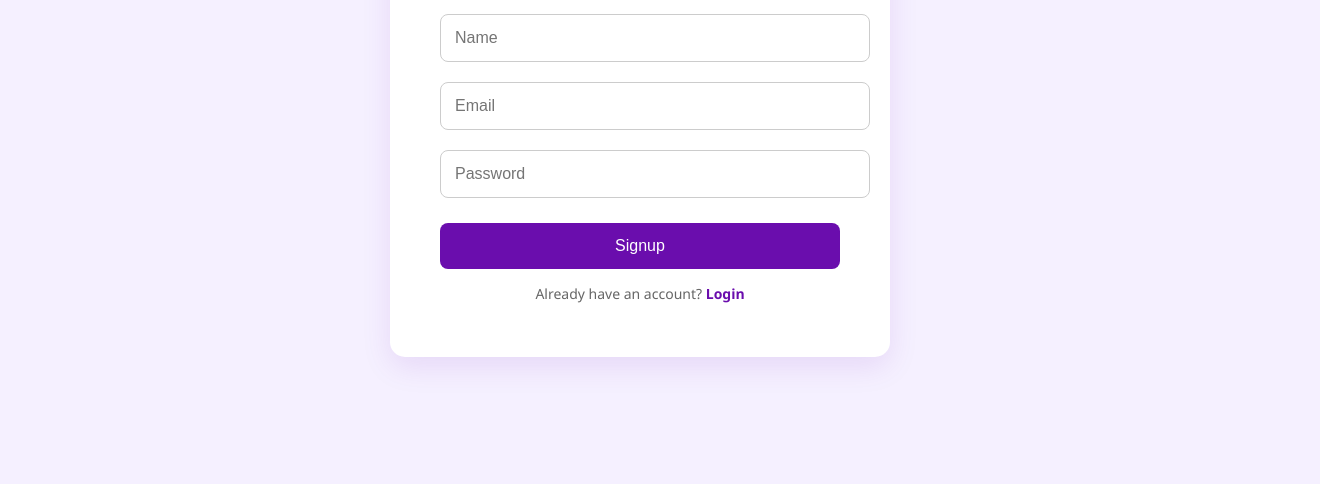
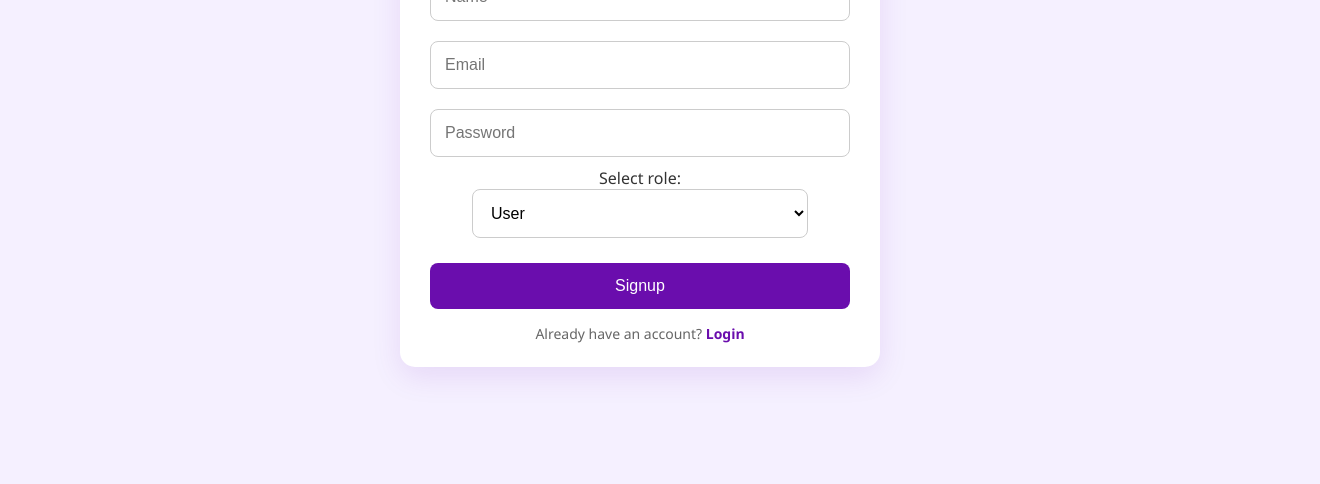
Before and after one commit to Ashutoshnegi880/Role-Based-Access-Control, a website: page public/signup.html in a window 1280 px wide. Shown: the part 316-800 px from the top of the page, 1320 px wide, since content can reach past the window. Drawn offline with Linux system fonts and the light colour scheme.

Commit message:
role selection in sign-up form

```diff
--- a/public/signup.css
+++ b/public/signup.css
@@ -1,4 +1,7 @@
 /* Global Styles */
+* {
+    box-sizing: border-box;
+  }
 body {
     margin: 0;
     font-family: 'Segoe UI', Tahoma, Geneva, Verdana, sans-serif;
@@ -41,13 +44,13 @@ body {
 
 .signup-form-body {
     background-color: white;
-    padding: 40px 50px;
+    padding: 10px 30px;
     border-radius: 15px;
     box-shadow: 0px 10px 30px rgba(106, 13, 173, 0.1);
-    max-width: 400px;
+    max-width: 480px;
     width: 100%;
     text-align: center;
-    margin-top: 80px; /* So it doesn't overlap navbar */
+    margin-top: 80px;
 }
 
 .signup-form-body h2 {
@@ -76,6 +79,25 @@ input[type="password"]:focus {
     border-color: #6a0dad;
     outline: none;
 }
+
+/* Select styling */
+select {
+    width: 80%;
+    padding: 14px;
+    margin-bottom: 10px;
+    border: 1px solid #ccc;
+    border-radius: 8px;
+    font-size: 16px;
+    transition: border-color 0.3s;
+    background-color: #fff;
+}
+
+select:focus,
+select:hover {
+    border-color: #6a0dad;
+    outline: none;
+}
+
 
 button[type="submit"] {
     width: 100%;
--- a/public/signup.html
+++ b/public/signup.html
@@ -25,6 +25,11 @@
           <input type="text" placeholder="Name" id="name" required /><br />
           <input type="email" placeholder="Email" id="email" required /><br />
           <input type="password" placeholder="Password" id="password" required /><br />
+          <label for="Role">Select role: </label>
+          <select name="role" id="role">
+            <option value="user">User</option>
+            <option value="admin">Admin</option>
+          </select>
           <button type="submit">Signup</button>
         </form>
 
--- a/public/signup.js
+++ b/public/signup.js
@@ -7,6 +7,7 @@ document.getElementById("signupForm").addEventListener("submit", async (e) => {
       name: document.getElementById("name").value,
       email: document.getElementById("email").value,
       password: document.getElementById("password").value,
+      role: document.getElementById("role").value,
     }),
   });
   if (res.ok) {
```
Also changed, not shown: 1 other file.
